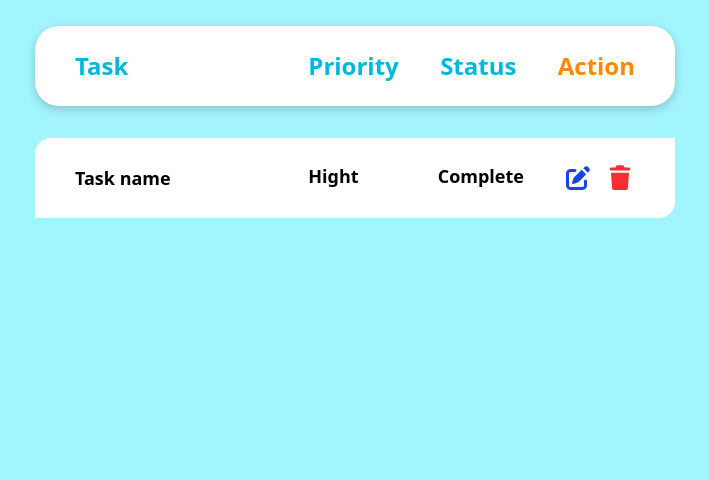
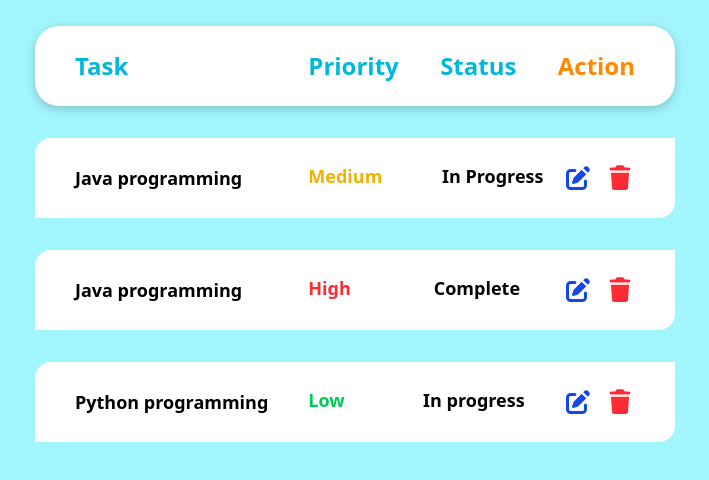
Before and after one commit to jimtwenty2/02_CHHIM_POJIM_PP_Web_Homework_004, a website: page public/index.html in a window 1280 px wide. Shown: the part 126-606 px from the top of the page, without its empty margins (285-994 px from the left). Drawn offline with Linux system fonts and the light colour scheme.

Commit message:
Render card from JS with array object

```diff
--- a/public/index.html
+++ b/public/index.html
@@ -12,7 +12,7 @@
   </head>
   <body>
     <div class="bg-cyan-200 h-screen pt-20">
-      <div class="w-2/4 mx-auto flex flex-col gap-8">
+      <div class="w-2/4 mx-auto flex flex-col gap-8" id="container">
         <div class="flex justify-between items-end">
           <p class="text-4xl font-bold">Task List</p>
           <button
@@ -31,31 +31,10 @@
             <p class="text-orange-400">Action</p>
           </div>
         </div>
-        <!--Test Dynamic UI , Will be append from JavaScript-->
-        <div
-          class="h-20 w-full bg-white rounded-tl-2xl rounded-br-2xl flex items-center text-lg font-bold px-10"
-        >
-          <div class="flex w-100 justify-start">Task name</div>
-          <div class="w-full flex justify-between">
-            <p>Hight</p>
-            <p class="ml-10">Complete</p>
-            <div class="flex text-2xl w-18 justify-between">
-              <button
-                onclick="alert('Hello')"
-                class="active:scale-95 transition duration-150 ease-in-out"
-              >
-                <i class="fa-solid fa-pen-to-square text-blue-700"></i></button
-              ><button
-                onclick="alert('Hello')"
-                class="active:scale-95 transition duration-150 ease-in-out"
-              >
-                <i class="fa-solid fa-trash text-red-500"></i>
-              </button>
-            </div>
-          </div>
-        </div>
+
       </div>
     </div>
+
     <script src="./js/script.js"></script>
   </body>
 </html>
--- a/public/js/script.js
+++ b/public/js/script.js
@@ -0,0 +1,116 @@
+cardForTask("Java programming", "Medium", "In Progress");
+const tasks = [
+  { taskName: "Java programming", priority: "High", status: "Complete" },
+  { taskName: "Python programming", priority: "Low", status: "In progress" },
+];
+
+for (index in tasks) {
+  cardForTask(
+    tasks[index]["taskName"],
+    tasks[index]["priority"],
+    tasks[index]["status"],
+  );
+}
+
+function cardForTask(name, priority, status) {
+  let container = document.getElementById("container");
+  // console.log(`Test : ${container}`);
+  const cardTask = document.createElement("div");
+  cardTask.classList.add(
+    "h-20",
+    "w-full",
+    "bg-white",
+    "rounded-tl-2xl",
+    "rounded-br-2xl",
+    "flex",
+    "items-center",
+    "text-lg",
+    "font-bold",
+    "px-10",
+  );
+
+  const divTaskName = document.createElement("div");
+  divTaskName.classList.add("flex", "w-100", "justify-start");
+  const taskName = document.createElement("p");
+  taskName.textContent = name;
+  divTaskName.appendChild(taskName);
+
+  const otherBox = document.createElement("div");
+  otherBox.classList.add("flex", "w-full", "justify-between");
+
+  const priorityText = document.createElement("p");
+  const colorPriority =
+    priority === "High"
+      ? "text-red-500"
+      : priority === "Medium"
+        ? "text-yellow-500"
+        : "text-green-500";
+  priorityText.classList.add(colorPriority);
+  priorityText.textContent = priority;
+
+  const statusText = document.createElement("p");
+  statusText.classList.add("ml-10");
+  statusText.textContent = status;
+
+  const boxAction = document.createElement("div");
+  boxAction.classList.add("text-2xl", "flex", "w-18", "justify-between");
+
+  const btnEdit = document.createElement("button");
+  btnEdit.classList.add(
+    "active:scale-95",
+    "transition",
+    "duration-150",
+    "ease-in-out",
+  );
+  const iconEdit = document.createElement("i");
+  iconEdit.classList.add("fa-solid", "fa-pen-to-square", "text-blue-700");
+  btnEdit.appendChild(iconEdit);
+
+  const btnDelete = document.createElement("button");
+  btnDelete.classList.add(
+    "active:scale-95",
+    "transition",
+    "duration-150",
+    "ease-in-out",
+  );
+  const iconDelete = document.createElement("i");
+  iconDelete.classList.add("fa-solid", "fa-trash", "text-red-500");
+  btnDelete.appendChild(iconDelete);
+  boxAction.appendChild(btnEdit);
+  boxAction.appendChild(btnDelete);
+
+  otherBox.appendChild(priorityText);
+  otherBox.appendChild(statusText);
+  otherBox.appendChild(boxAction);
+  cardTask.appendChild(divTaskName);
+  cardTask.appendChild(otherBox);
+  container.appendChild(cardTask);
+}
+
+
+/*
+<!--Test Dynamic UI , Will be append from JavaScript-->
+<div class="h-20 w-full bg-white rounded-tl-2xl rounded-br-2xl flex items-center text-lg font-bold px-10">
+  <div class="flex w-100 justify-start">
+    <p>Task Name</p>
+  </div>
+  <div class="w-full flex justify-between">
+    <p>Hight</p>
+    <p class="ml-10">Complete</p>
+    <div class="flex text-2xl w-18 justify-between"> // OtherBox
+      <button
+        onclick="alert('Hello')"
+        class="active:scale-95 transition duration-150 ease-in-out"
+      >
+        <i class="fa-solid fa-pen-to-square text-blue-700"></i>
+      </button>
+      <button
+        onclick="alert('Hello')"
+        class="active:scale-95 transition duration-150 ease-in-out"
+      >
+        <i class="fa-solid fa-trash text-red-500"></i>
+      </button>
+    </div>
+  </div>
+</div>;
+*/
```
Also changed, not shown: src/output.css.
